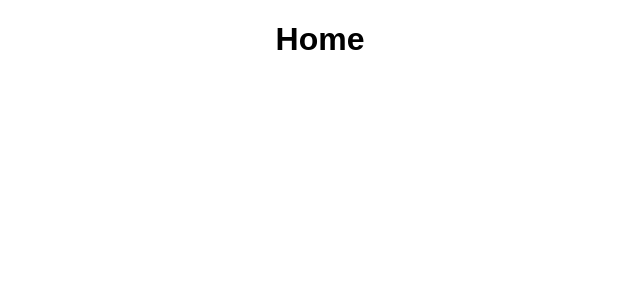
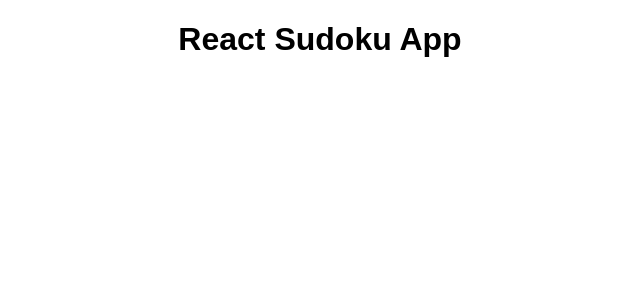
Before and after one commit to rockychiang/sudoku_app, a React (Create React App) app in the folder client/: page / in a window 1280 px wide. Shown: the top 300 px of the page, without its empty margins (320-960 px from the left). Built offline with nearby package versions, Linux system fonts and the light colour scheme.

Commit message:
Create Home component

```diff
--- a/client/src/components/App.jsx
+++ b/client/src/components/App.jsx
@@ -1,15 +1,16 @@
 import React from 'react';
 import { BrowserRouter as Router, NavLink, Route } from 'react-router-dom';
 import '../App.css';
+import Home from '../containers/Home.jsx'
 import Game from '../containers/Game.jsx'
 import Leaderboard from '../containers/Leaderboard.jsx'
 
 const App = (props) =>
   <Router>
     <div className="App">
-      <Route exact path="/" render={() => <h1>Home</h1>} />
+      <Route exact path="/" component={Home} />
       <Route exact path="/game" component={Game} />
-      <Route exact path='/leaderboards' component={Leaderboard} />
+      <Route exact path="/leaderboards" component={Leaderboard} />
     </div>
   </Router>
 
--- /dev/null
+++ b/client/src/containers/Home.jsx
@@ -0,0 +1,11 @@
+import React, { Component } from 'react';
+
+export default class Home extends Component {
+  render() {
+    return (
+      <div id="Home">
+        <h1>React Sudoku App</h1>
+      </div>
+    )
+  }
+}
```
